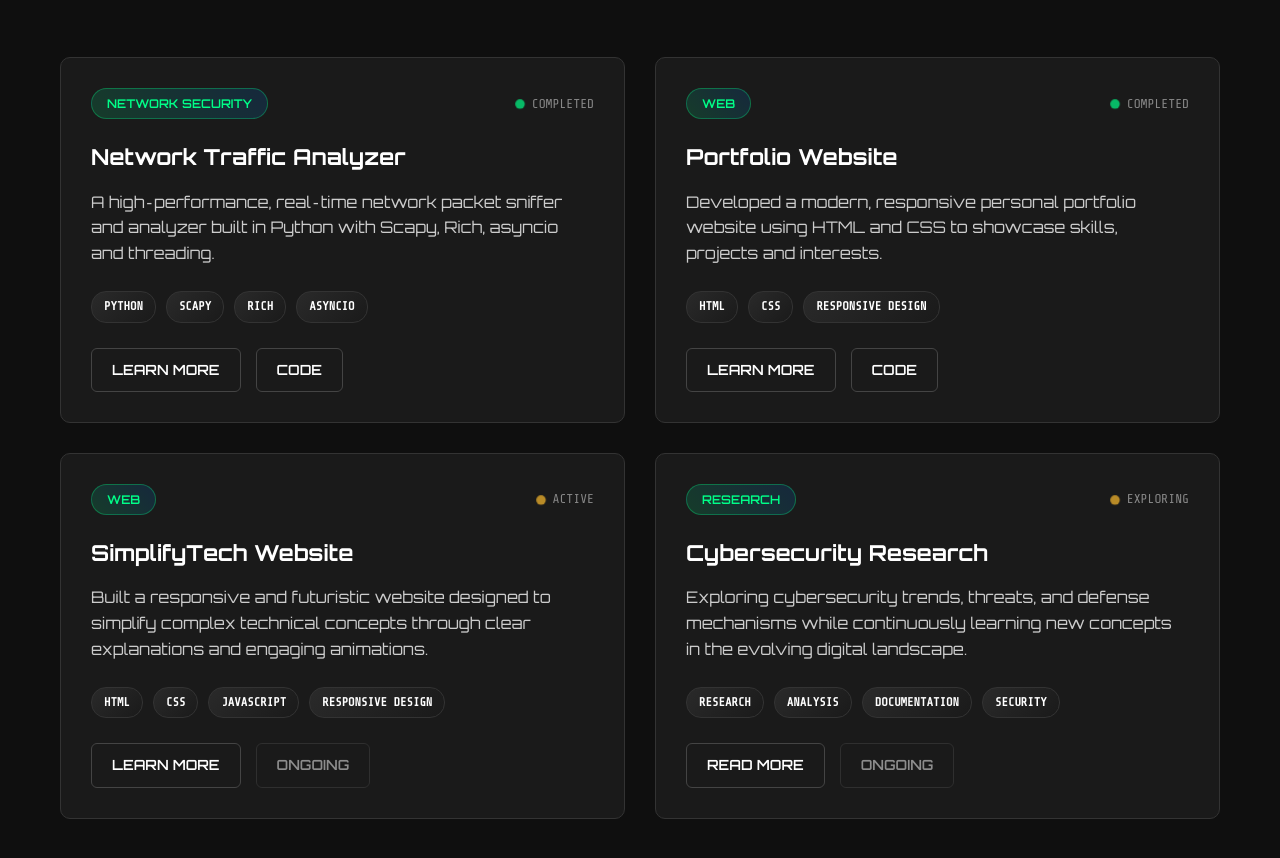
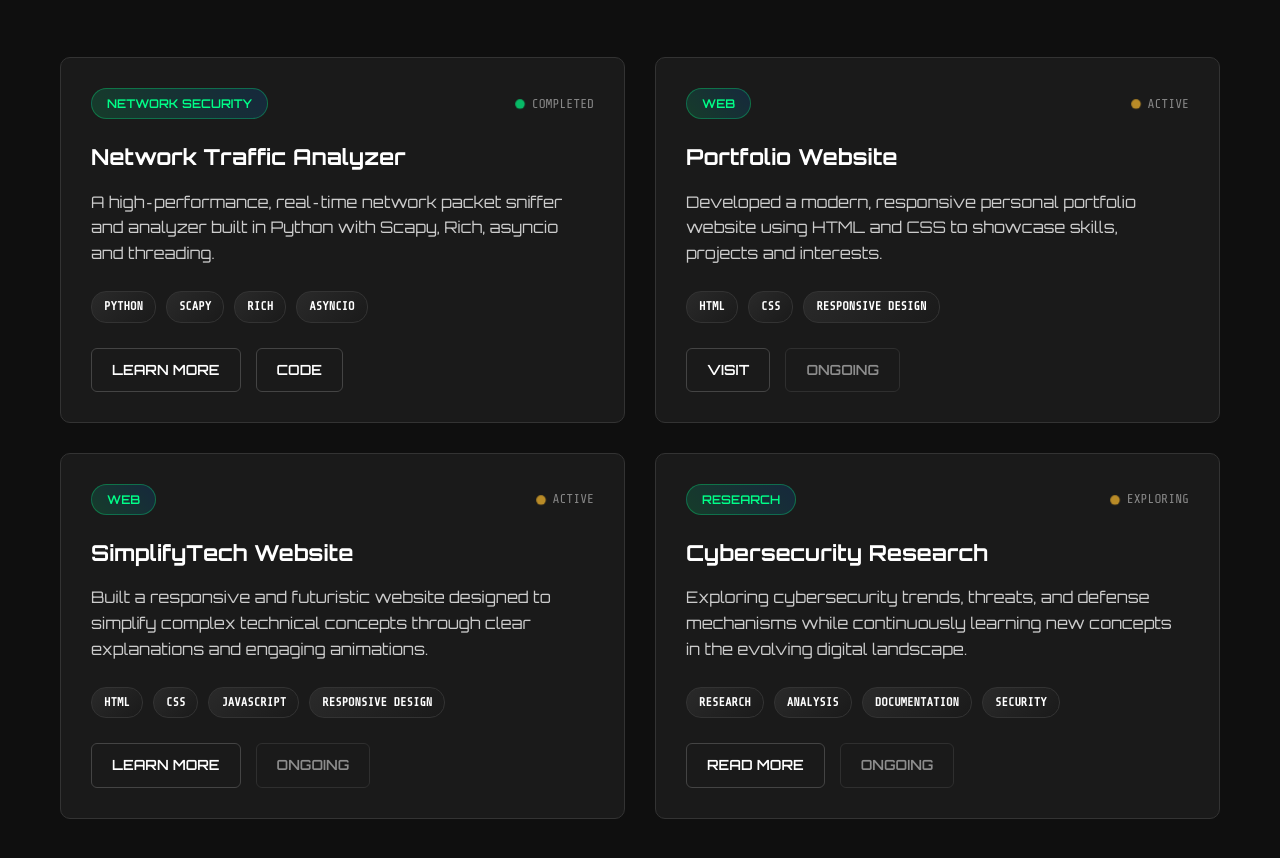
Before and after one commit to jidne24/my-portfolio, a plain HTML site: page index.html in a window 1280 px wide. Shown: the part 2726-3584 px from the top of the page. Drawn offline with nearby package versions, Linux system fonts and the light colour scheme.

Commit message:
Updated index.html

```diff
--- a/index.html
+++ b/index.html
@@ -303,8 +303,8 @@
                     <div class="project-header">
                         <span class="project-type">WEB</span>
                         <div class="project-status">
-                            <span class="status-dot active"></span>
-                            <span>COMPLETED</span>
+                            <span class="status-dot development"></span>
+                            <span>ACTIVE</span>
                         </div>
                     </div>
                     <h3 class="project-title">Portfolio Website</h3>
@@ -317,8 +317,8 @@
                         <span class="tech-tag">RESPONSIVE DESIGN</span>
                     </div>
                     <div class="project-links">
-                        <a href="https://github.com/jidne24/my-portfolio/README.md" target="_blank" class="project-link">LEARN MORE</a>
-                        <a href="https://github.com/jidne24/my-portfolio" target="_blank" class="project-link">CODE</a>
+                        <a href="https://jidne24.github.io/my-portfolio/" target="_blank" class="project-link">VISIT</a>
+                        <a href="https://github.com/jidne24/my-portfolio" target="_blank" class="project-link disabled">ONGOING</a>
                     </div>
                     <div class="project-overlay"></div>
                 </div>
```
